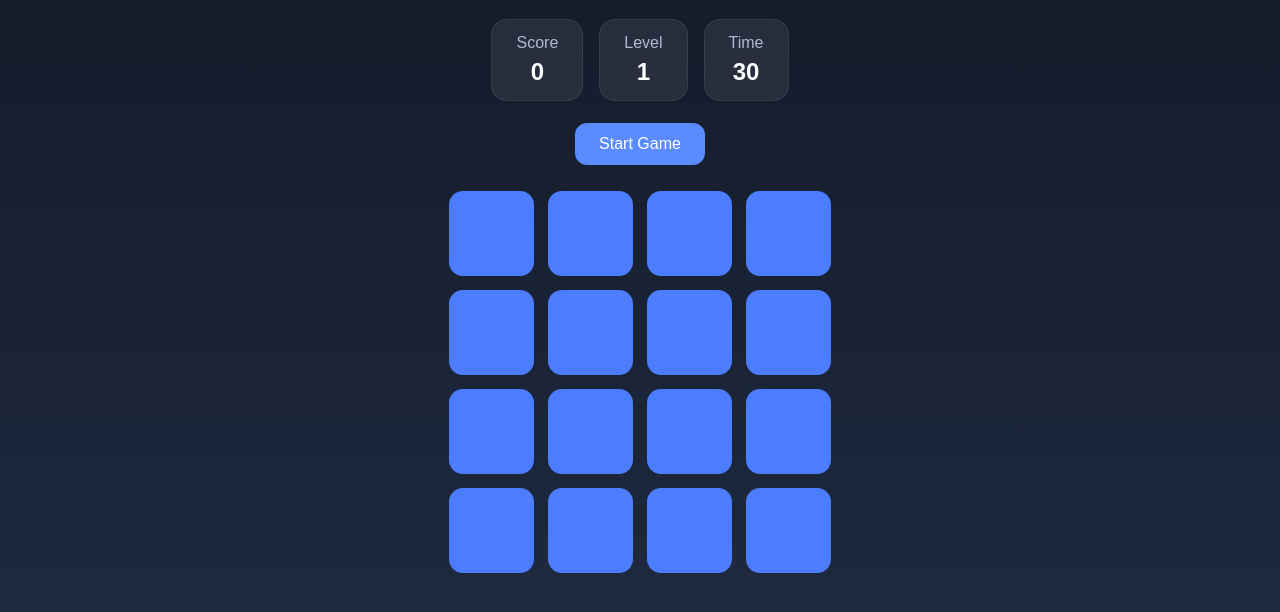
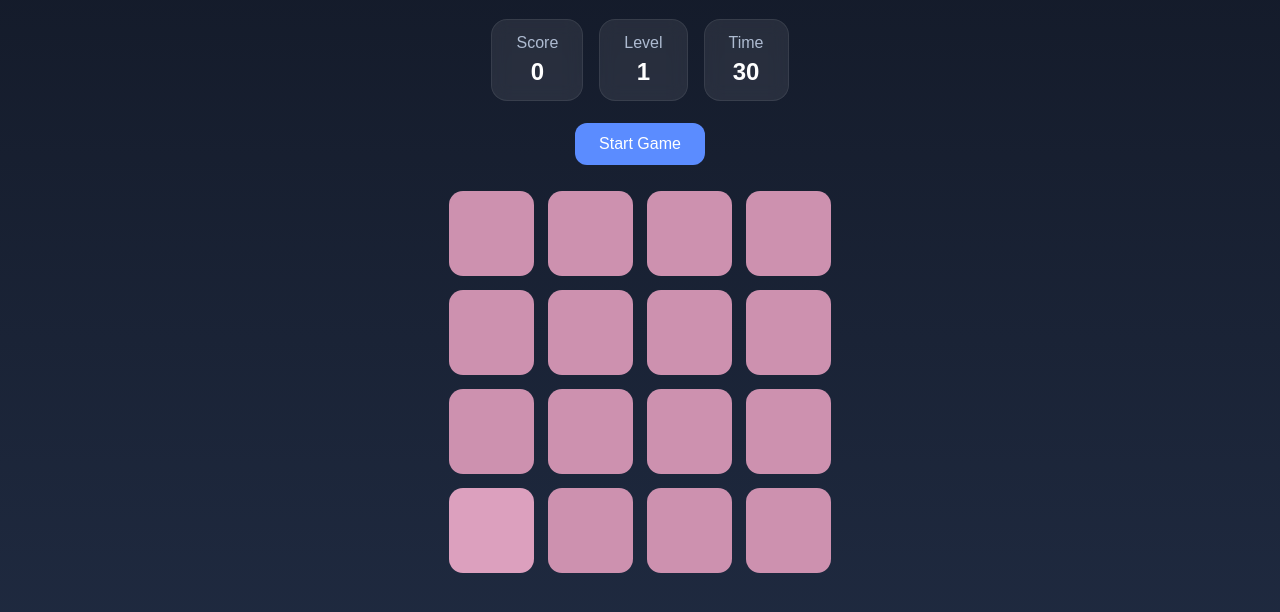
Before and after one commit to juny62017/Odd-One-Out, a plain HTML site: page index.html in a window 1280 px wide. Shown: the part 152-764 px from the top of the page. Drawn offline with Linux system fonts and the light colour scheme.

Commit message:
Added random odd box generation and color puzzle logic

```diff
--- a/index.html
+++ b/index.html
@@ -1,27 +1,16 @@
 <!DOCTYPE html>
 <html lang="en">
 <head>
-
     <meta charset="UTF-8">
-
-    <meta
-        name="viewport"
-        content="width=device-width, initial-scale=1.0"
-    >
-
+    <meta name="viewport" content="width=device-width, initial-scale=1.0">
     <title>Odd One Out</title>
-
     <link rel="stylesheet" href="style.css">
-
 </head>
-
 <body>
 
     <div class="game-container">
 
-        <h1>
-            Odd One Out
-        </h1>
+        <h1>Odd One Out</h1>
 
         <p class="subtitle">
             Find The Different Box
@@ -31,23 +20,17 @@
 
             <div class="card">
                 <p>Score</p>
-                <h2 class="score">
-                    0
-                </h2>
+                <h2 class="score">0</h2>
             </div>
 
             <div class="card">
                 <p>Level</p>
-                <h2 class="level">
-                    1
-                </h2>
+                <h2 class="level">1</h2>
             </div>
 
             <div class="card">
                 <p>Time</p>
-                <h2 class="timer">
-                    30
-                </h2>
+                <h2 class="timer">30</h2>
             </div>
 
         </div>
@@ -56,29 +39,7 @@
             Start Game
         </button>
 
-        <div class="grid">
-
-            <div class="box"></div>
-            <div class="box"></div>
-            <div class="box"></div>
-            <div class="box"></div>
-
-            <div class="box"></div>
-            <div class="box"></div>
-            <div class="box"></div>
-            <div class="box"></div>
-
-            <div class="box"></div>
-            <div class="box"></div>
-            <div class="box"></div>
-            <div class="box"></div>
-
-            <div class="box"></div>
-            <div class="box"></div>
-            <div class="box"></div>
-            <div class="box"></div>
-
-        </div>
+        <div class="grid"></div>
 
     </div>
 
--- a/script.js
+++ b/script.js
@@ -1,3 +1,66 @@
-console.log(
-    "Odd One Out Started"
-);
+let grid =
+document.querySelector(".grid");
+
+let totalBoxes = 16;
+
+function randomNumber(min,max){
+
+    return Math.floor(
+        Math.random() *
+        (max - min + 1)
+    ) + min;
+
+}
+
+function createPuzzle(){
+
+    grid.innerHTML = "";
+
+    let red =
+    randomNumber(50,220);
+
+    let green =
+    randomNumber(50,220);
+
+    let blue =
+    randomNumber(50,220);
+
+    let normalColor =
+    `rgb(${red},${green},${blue})`;
+
+    let oddColor =
+    `rgb(${red+15},${green+15},${blue+15})`;
+
+    let oddIndex =
+    randomNumber(0,totalBoxes-1);
+
+    for(
+        let i = 0;
+        i < totalBoxes;
+        i++
+    ){
+
+        let box =
+        document.createElement("div");
+
+        box.classList.add("box");
+
+        if(i === oddIndex){
+
+            box.style.background =
+            oddColor;
+
+        }else{
+
+            box.style.background =
+            normalColor;
+
+        }
+
+        grid.appendChild(box);
+
+    }
+
+}
+
+createPuzzle();
--- a/style.css
+++ b/style.css
@@ -7,14 +7,10 @@
 
 body{
     min-height:100vh;
-
     display:flex;
     align-items:center;
     justify-content:center;
-
-    background:
-    linear-gradient(to bottom,#121826,#1f2a40);
-
+    background:linear-gradient(to bottom,#121826,#1f2a40);
     padding:20px;
 }
 
@@ -24,47 +20,33 @@ body{
 
 h1{
     color:white;
-
     font-size:42px;
-
     margin-bottom:8px;
 }
 
 .subtitle{
     color:#b8c7e0;
-
     margin-bottom:22px;
 }
 
 .top-bar{
     display:flex;
-
     justify-content:center;
-
     gap:16px;
-
     flex-wrap:wrap;
-
     margin-bottom:22px;
 }
 
 .card{
-    background:
-    rgba(255,255,255,0.08);
-
+    background:rgba(255,255,255,0.08);
     backdrop-filter:blur(8px);
-
     padding:14px 24px;
-
     border-radius:16px;
-
-    border:
-    1px solid rgba(255,255,255,0.08);
+    border:1px solid rgba(255,255,255,0.08);
 }
 
 .card p{
     color:#aebbd1;
-
     margin-bottom:6px;
 }
 
@@ -74,56 +56,38 @@ h1{
 
 .start-btn{
     border:none;
-
     background:#5b8cff;
-
     color:white;
-
     padding:12px 24px;
-
     border-radius:12px;
-
     cursor:pointer;
-
     font-size:16px;
-
     margin-bottom:26px;
 }
 
 .grid{
     display:grid;
-
-    grid-template-columns:
-    repeat(4,85px);
-
+    grid-template-columns:repeat(4,85px);
     gap:14px;
-
     justify-content:center;
 }
 
 .box{
     width:85px;
     height:85px;
-
     border-radius:14px;
-
-    background:#4c7dff;
-
     transition:0.2s;
 }
 
 .box:hover{
-
     transform:scale(1.05);
-
     cursor:pointer;
 }
 
 @media(max-width:500px){
 
     .grid{
-        grid-template-columns:
-        repeat(4,65px);
+        grid-template-columns:repeat(4,65px);
     }
 
     .box{
```
